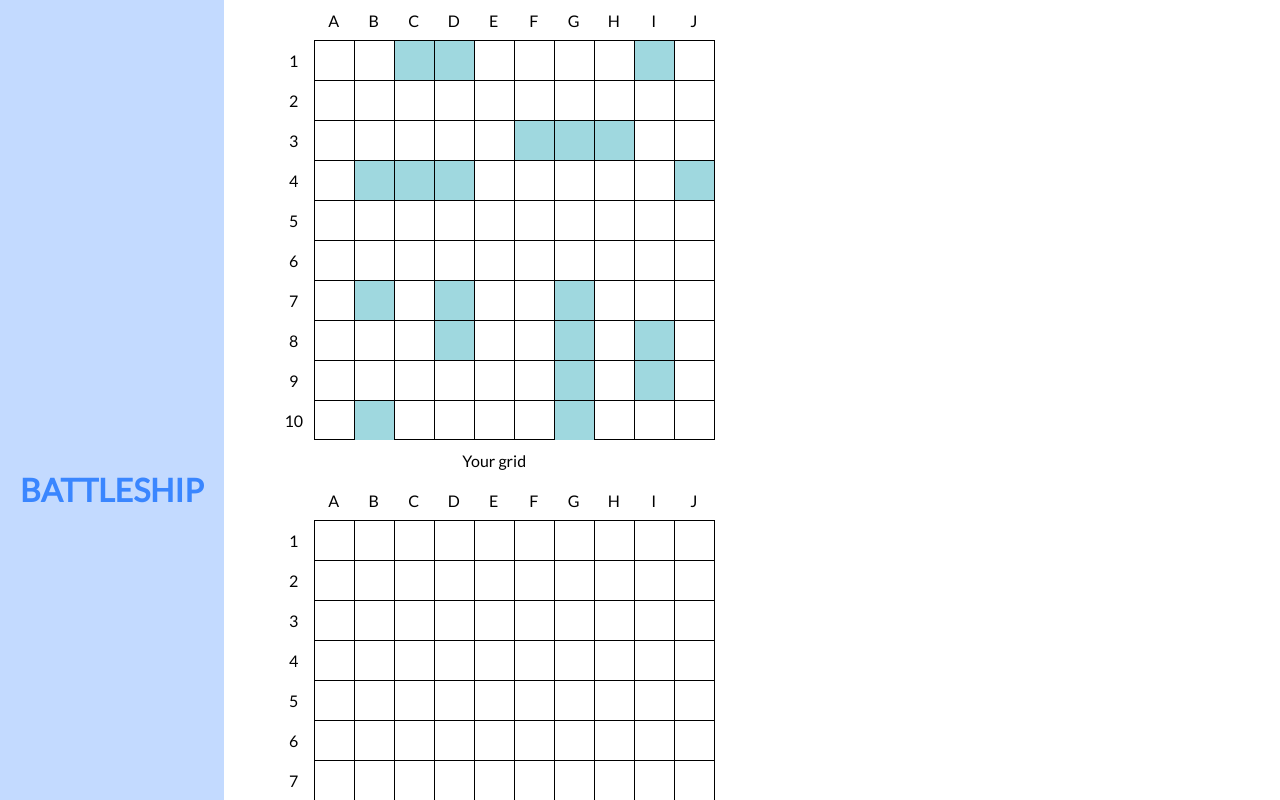
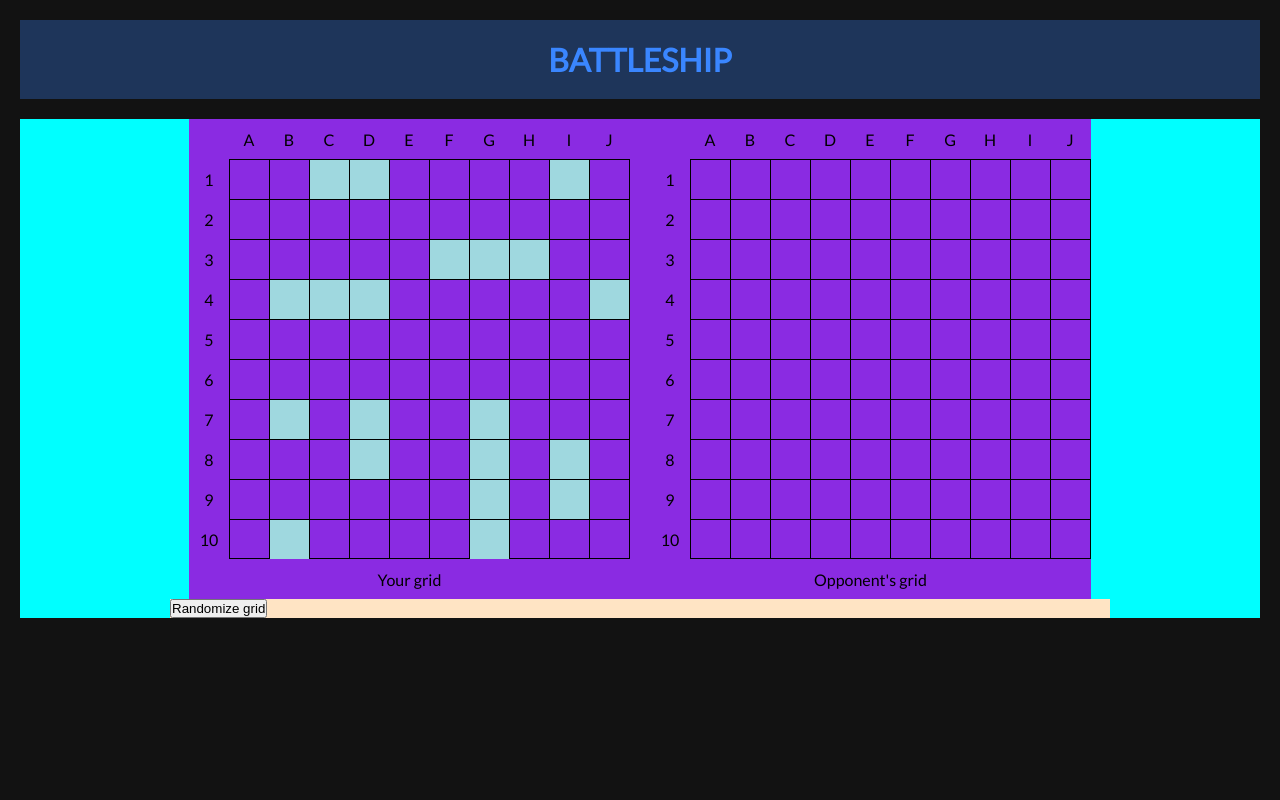
Before and after one commit to fernanda-veiga/battleship, a React (Create React App) app: page / in a window 1280 px wide. Shown: the top 800 px of the page. Built offline with nearby package versions, Linux system fonts and the light colour scheme.

Commit message:
Added some styling to the containers.

```diff
--- a/src/styles/App.css
+++ b/src/styles/App.css
@@ -4,7 +4,37 @@
   box-sizing: border-box;
 }
 
+body {
+  background-color: #121212;
+}
+
 .App {
+  padding: 20px;
   display: flex;
-  gap: 50px;
+  flex-direction: column;
+  gap: 20px;
 }
+
+.container {
+  background-color: aqua;
+  display: flex;
+  justify-content: center;
+  align-items: center;
+  flex-direction: column;
+}
+
+.game-container {
+  background-color: blueviolet;
+  display: flex;
+  justify-content: center;
+  align-items: center;
+  flex-wrap: wrap-reverse;
+  gap: 20px;
+}
+
+.info-container {
+  background-color: bisque;
+  width: 100%;
+  max-width: 940px;
+  min-width: 460px;
+}
```
